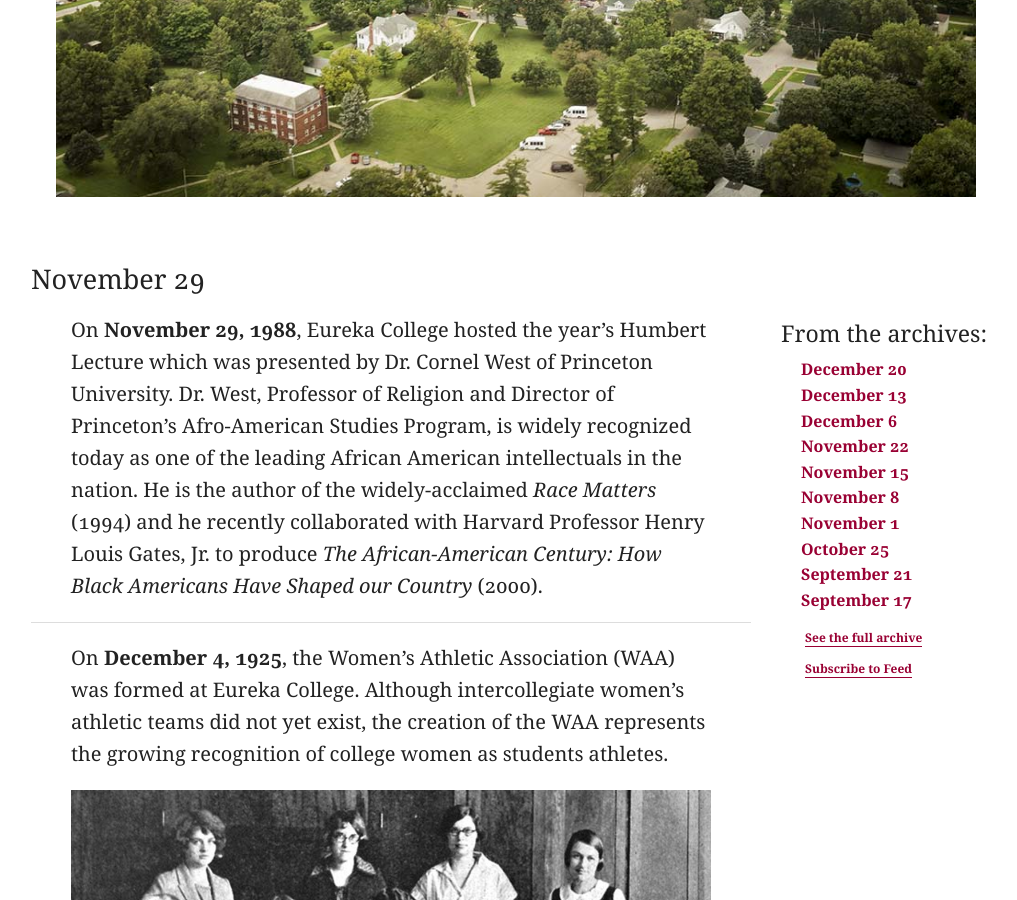
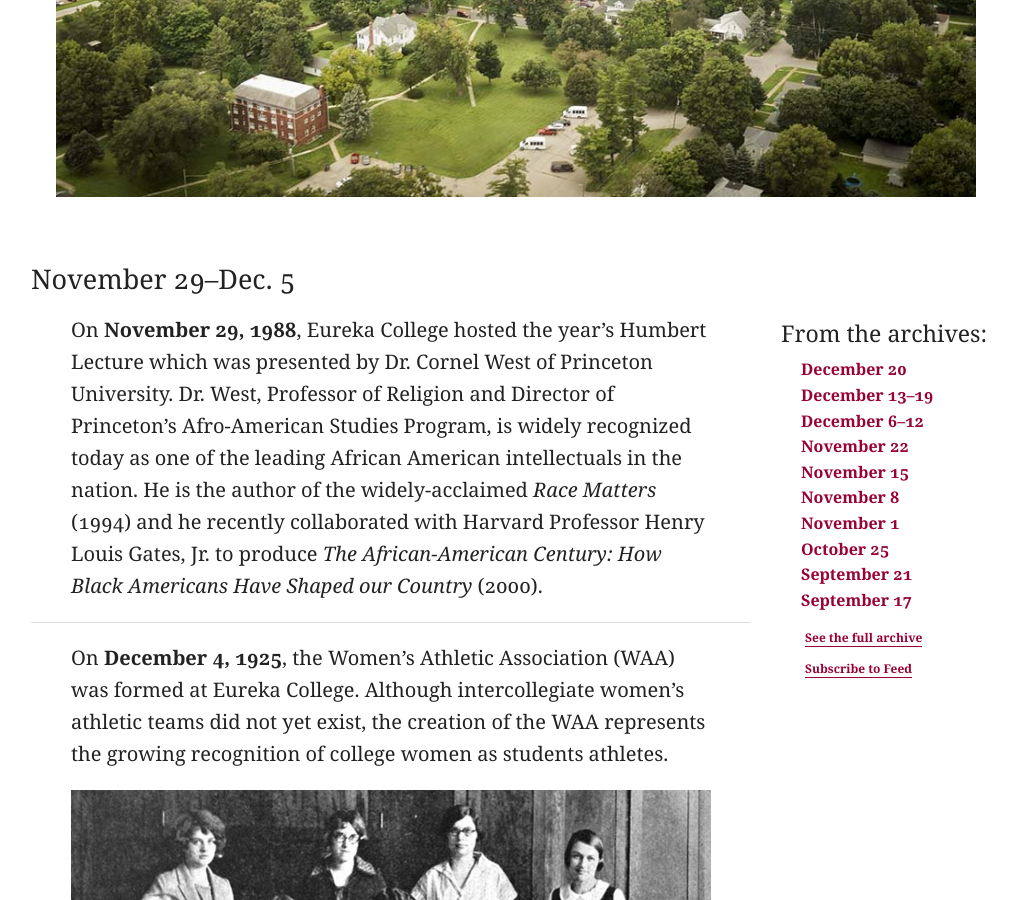
Before and after one commit to dwysefisher/160-blog, a Jekyll site: the page built from _posts/2015-11-29-november-29.markdown, in a window 1280 px wide and 900 px high, scrolled down 332 px. Shown: the whole window, without its empty margins (124-1141 px from the left). Built offline with Jekyll 4.4.1, drawn with Linux system fonts in a browser that asks for light colours; nearby versions of some CDN libraries; library files that are not in the unit come from our copies; Markdown is read by kramdown in place of the engine named in the settings.

Commit message:
post date update

```diff
--- a/_posts/2015-11-29-november-29.markdown
+++ b/_posts/2015-11-29-november-29.markdown
@@ -1,6 +1,6 @@
 ---
 layout: post
-title: November 29
+title: November 29&ndash;Dec. 5
 date:   2015-11-29
 desc: This Week in Eureka College History commemorates the 160th anniversary of the founding of Eureka College on February 6, 1855, and is scheduled to run weekly through February 6, 2016.
 ---
--- a/_posts/2015-12-06-december-06.markdown
+++ b/_posts/2015-12-06-december-06.markdown
@@ -1,6 +1,6 @@
 ---
 layout: post
-title: December 6
+title: December 6&ndash;12
 date:   2015-12-06
 desc: This Week in Eureka College History commemorates the 160th anniversary of the founding of Eureka College on February 6, 1855, and is scheduled to run weekly through February 6, 2016.
 ---
--- a/_posts/2015-12-13-december-13.markdown
+++ b/_posts/2015-12-13-december-13.markdown
@@ -1,6 +1,6 @@
 ---
 layout: post
-title: December 13
+title: December 13&ndash;19
 date:   2015-12-13
 desc: This Week in Eureka College History commemorates the 160th anniversary of the founding of Eureka College on February 6, 1855, and is scheduled to run weekly through February 6, 2016.
 ---
```
